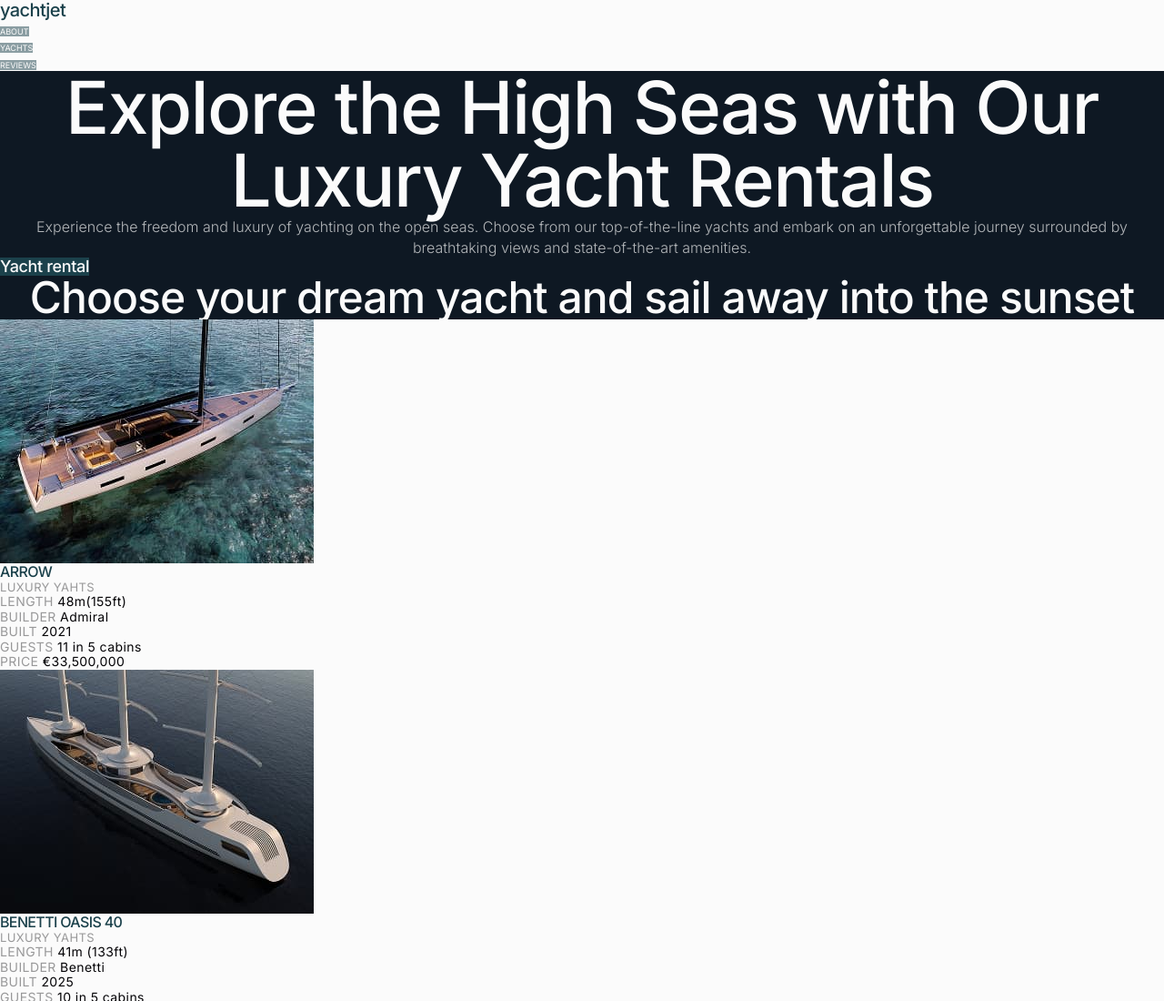
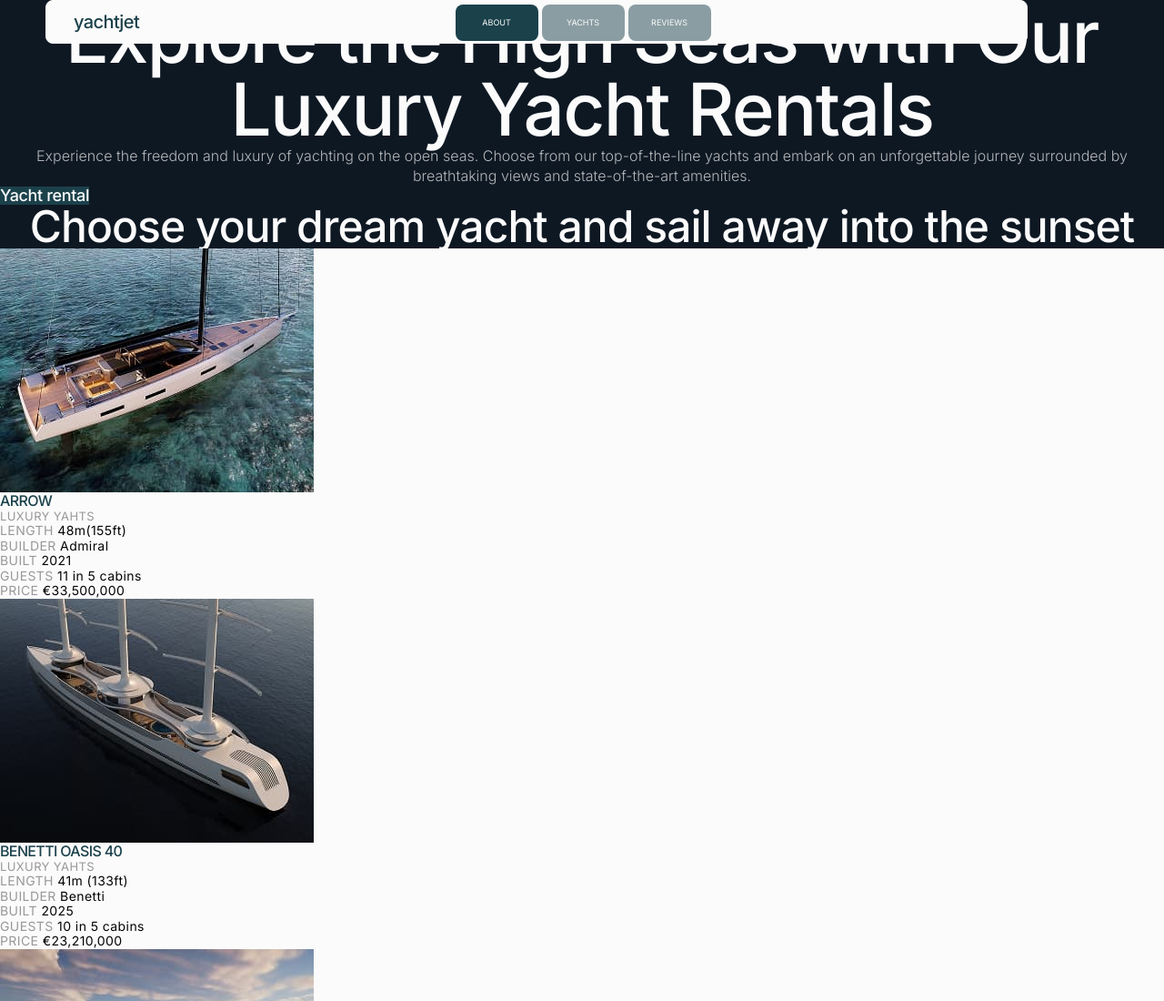
Before and after one commit to ChuVaK2866/group-3-practice-2, a website built with Vite: page src/index.html in a window 1280 px wide. Shown: the top 1100 px of the page at 91% size. Built offline with nearby package versions, Linux system fonts and the light colour scheme.

Commit message:
header 1

```diff
--- a/src/css/header.css
+++ b/src/css/header.css
@@ -1,5 +1,11 @@
 .header-container {
+  display: flex;
+  border: 1px solid #fbfbfb;
+  border-radius: 8px;
+  width: 1080px;
   background-color: #fbfbfb;
+  height: 48px;
+  position: absolute;
 }
 
 .header-logo {
@@ -7,6 +13,8 @@
   font-size: 20px;
   letter-spacing: -0.03em;
   color: #1b414b;
+  padding: 12px 0;
+  margin-left: 30px;
 }
 
 .header-nav-link {
@@ -14,10 +22,27 @@
   line-height: 1.3;
   text-transform: uppercase;
   text-align: center;
-  background-color: rgba(27, 65, 75, 0.5);
 }
 
-.header-nav-link:hover,
-.header-nav-link:focus {
-  background-color: #1b414b;
+.header-nav {
+  margin: 4px auto;
 }
+
+.header-nav-list {
+  display: flex;
+  gap: 4px;
+}
+
+.header-nav-item {
+  display: flex;
+  border-radius: 8px;
+  width: 91px;
+  height: 40px;
+  background-color: rgba(27, 65, 75, 0.5);
+  justify-content: center;
+  align-items: center;
+}
+
+.active {
+  background: #1b414b;
+}
--- a/src/partials/header.html
+++ b/src/partials/header.html
@@ -1,12 +1,18 @@
-<header class="page-header">
+<header class="page-header container">
   <div class="header-container">
     <a class="header-logo" href="./index.html">yachtjet</a>
 
     <nav class="header-nav">
       <ul class="header-nav-list">
-        <li class="header-nav-item"><a href="#about" class="header-nav-link">About</a></li>
-        <li class="header-nav-item"><a href="#catalog" class="header-nav-link">Yachts</a></li>
-        <li class="header-nav-item"><a href="#reviews" class="header-nav-link">Reviews</a></li>
+        <li class="header-nav-item active">
+          <a href="#about" class="header-nav-link">About</a>
+        </li>
+        <li class="header-nav-item">
+          <a href="#catalog" class="header-nav-link">Yachts</a>
+        </li>
+        <li class="header-nav-item">
+          <a href="#reviews" class="header-nav-link">Reviews</a>
+        </li>
       </ul>
     </nav>
   </div>
```
